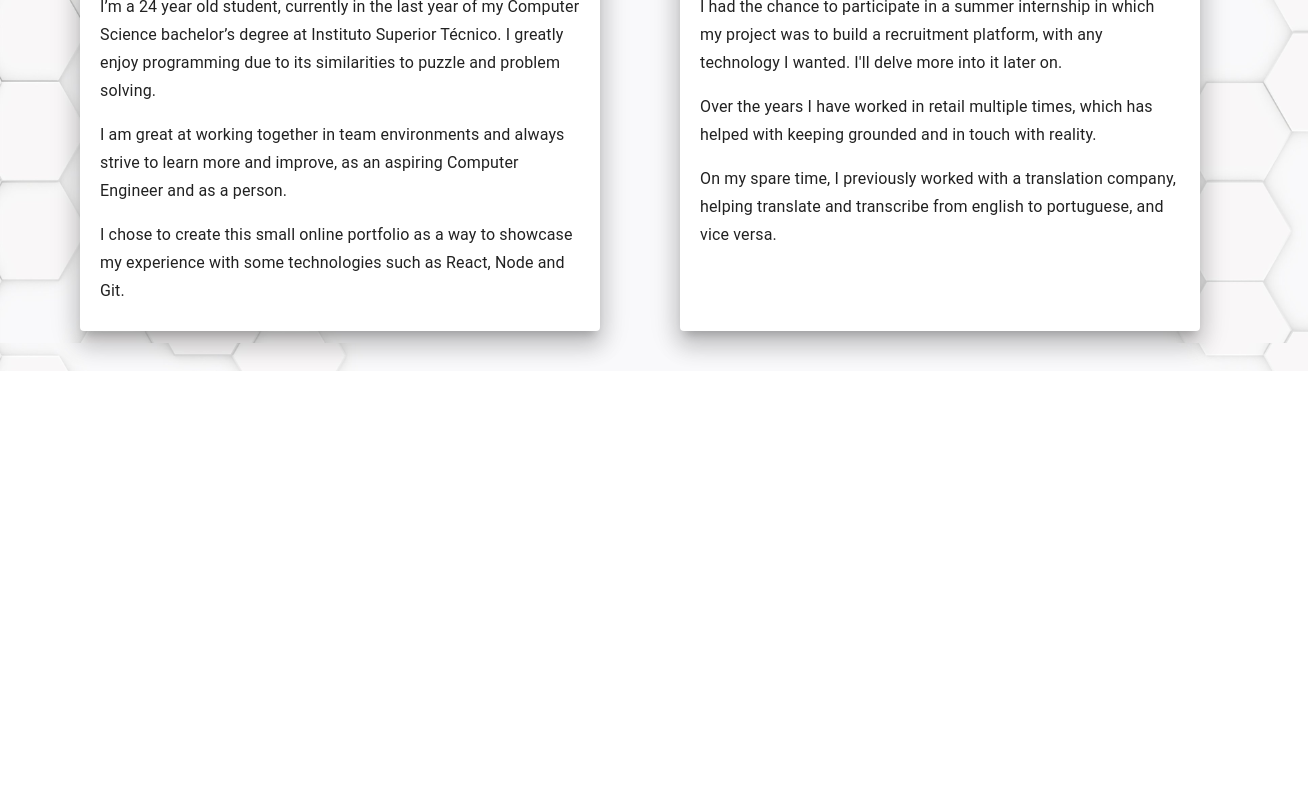
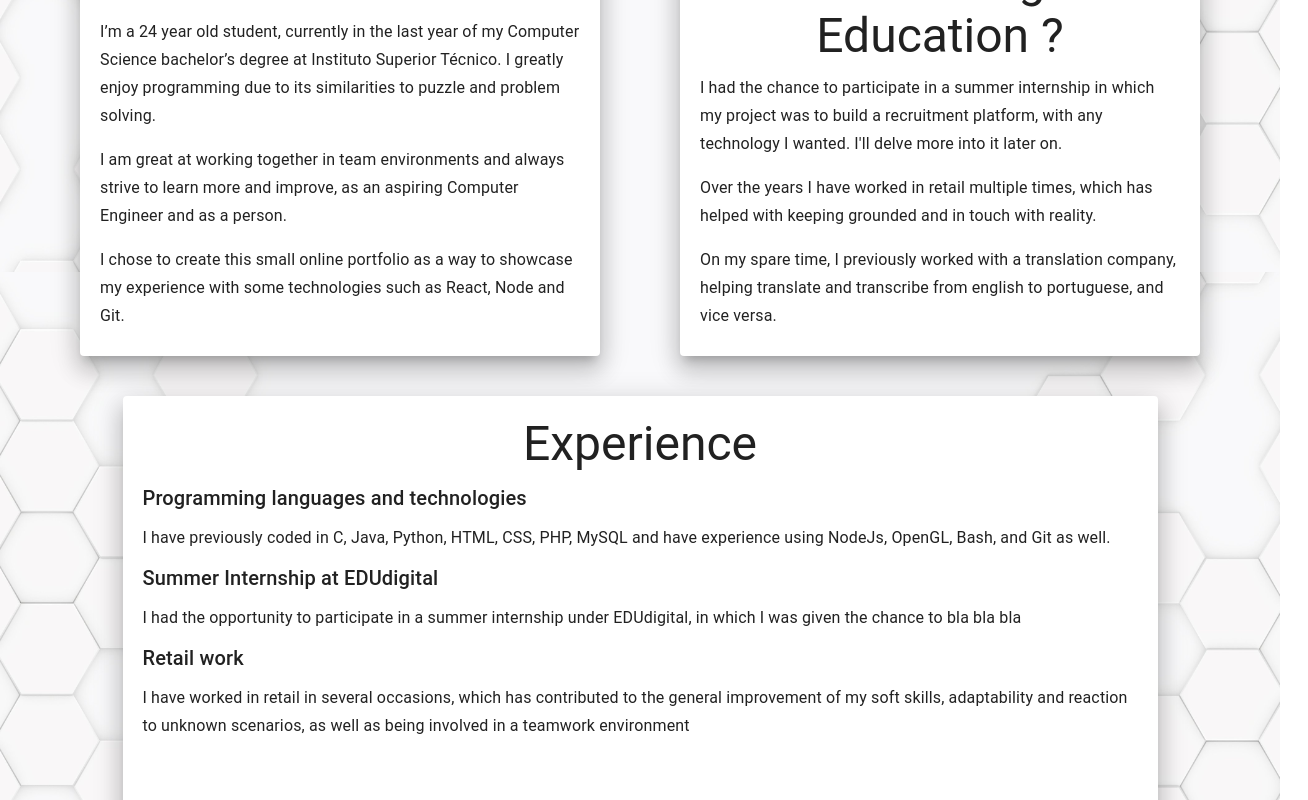
Before and after one commit to NotAHelicopter/personalweb, a React (Create React App) app: page / in a window 1280 px wide. Shown: the part 528-1328 px from the top of the page, 1308 px wide, since content can reach past the window. Before the commit the page ends 899 px from the top, so only its background shows below. Built offline with nearby package versions, Linux system fonts and the light colour scheme.

Commit message:
added backToTop button, experience button functionality, background image stability

```diff
--- a/src/App.css
+++ b/src/App.css
@@ -1,10 +1,15 @@
 .App {
   text-align: center;
-
+  background-image: url(./back2.jpg);
+  overflow: hidden;
+  background-repeat: no-repeat;
+  background-size: cover;
+  background-attachment: fixed;
+  background-position: center;
 }
 
 .App-pers {
-  height: 25vmin;
+  height: 28vmin;
   border-radius: 15%;
   pointer-events: none;
   margin-bottom: 15px;
@@ -12,7 +17,6 @@
 
 .App-header {
   min-height: 60vh;
-  margin-top: 5vh;
   display: flex;
   flex-direction: column;
   align-items: center;
@@ -25,3 +29,23 @@
   color:rgb(4, 0, 58);
   font-size: calc(9px + 1vmin);
 }
+
+::-webkit-scrollbar {
+  display: none;
+}
+
+/* Track */
+::-webkit-scrollbar-track {
+  background: #f1f1f1;
+}
+
+/* Handle */
+::-webkit-scrollbar-thumb {
+  background: #888;
+  border-radius: 10px;
+}
+
+/* Handle on hover */
+::-webkit-scrollbar-thumb:hover {
+  background: #555;
+}
--- a/src/App.js
+++ b/src/App.js
@@ -4,6 +4,11 @@ import { makeStyles } from '@material-ui/core/styles';
 import Paper from '@material-ui/core/Paper';
 import Grid from '@material-ui/core/Grid';
 import { Typography } from '@material-ui/core';
+import Button from '@material-ui/core/Button';
+
+import Fab from '@material-ui/core/Fab';
+import KeyboardArrowUpIcon from '@material-ui/icons/KeyboardArrowUp';
+import { useEffect, useState } from 'react';
 
 const useStyles = makeStyles((theme) => ({
   paper :{
@@ -14,6 +19,17 @@ const useStyles = makeStyles((theme) => ({
     padding: 10,
     minHeight: '404px',
     },
+  paper2: {
+    backgroundColor: "#ffffff",
+    minWidth: 'flex',
+    maxWidth: '1015px',
+    margin: 20,
+    padding: 10,
+    minHeight: '404px',
+  },
+  grid1: {
+    minWidth: 'flex',
+  },
   typoLong:{
     marginTop: 10,
   },
@@ -21,13 +37,37 @@ const useStyles = makeStyles((theme) => ({
     margin: 10,
     textAlign: 'left',
   },
-  grid1: {
-    marginTop: 10,
+  backTop: {
+    position: 'fixed',
+    bottom: theme.spacing(2),
+    right: theme.spacing(2),
+    '&:hover': {
+      backgroundColor: 'transparent',
+    }
+  },
+  fabBut: {
+    backgroundColor: '#BEBEB5',
+    size:"large",
+    disableFocusRipple:"true",
+    disableTouchRipple:"true",
+    disableRipple:"true",
   }
 }));
 
+
 function App() {
   const classes = useStyles();
+
+  const [scroll, setScroll] = useState(0)
+
+  useEffect(() => {
+    document.addEventListener('scroll', () => {
+      const scrollCheck = window.scrollY < 100;
+        if (scrollCheck !== scroll) {
+          setScroll(scrollCheck)
+        }
+    });
+  })
 
   return (
     <div className="App">
@@ -39,7 +79,8 @@ function App() {
             BSc Finalist in Computer Engineering
           </p>
         </div>
-        <Grid container className={classes.grid1} spacing={2}>
+      </header>
+        <Grid container className={classes.grid1} spacing={10}>
           <Grid container justify="center" spacing={5}>
             <Grid key={1} item>
               <Paper elevation={15} className={classes.paper}>
@@ -62,7 +103,7 @@ function App() {
             <Grid key={2} item>
               <Paper elevation={15} className={classes.paper}>
                 <Typography variant='h3' className={classes.typoLong}>
-                  A bit of my experience
+                  Contact info / goals / Education ?
                 </Typography>
                 <Typography variant ="subtitle1" className={classes.typoLong2}>
                   I had the chance to participate in a summer internship in which my project was to build
@@ -78,8 +119,51 @@ function App() {
               </Paper>
             </Grid>
           </Grid>
+          <Grid container justify="center">
+            <Paper elevation={15} className={classes.paper2}>
+              <Typography variant='h3' className={classes.typoLong}>
+                  Experience
+              </Typography>
+              <Typography variant="h6" className={classes.typoLong2}>
+                Programming languages and technologies
+              </Typography>
+              <Typography variant="subtitle1" className={classes.typoLong2}>
+                I have previously coded in C, Java, Python, HTML, CSS, PHP, MySQL
+                  and have experience using NodeJs, OpenGL, Bash, and Git as well.
+              </Typography>
+              <Typography variant="h6" className={classes.typoLong2}>
+                Summer Internship at EDUdigital
+              </Typography>
+              <Typography variant="subtitle1" className={classes.typoLong2}>
+                I had the opportunity to participate in a summer internship under EDUdigital, in which I was given the chance to bla bla bla
+              </Typography>
+              <Typography variant="h6" className={classes.typoLong2}>
+                Retail work
+              </Typography>
+              <Typography variant="subtitle1" className={classes.typoLong2}>
+                I have worked in retail in several occasions, which has contributed to
+                the general improvement of my soft skills, adaptability and reaction
+                to unknown scenarios, as well as being involved in a teamwork environment
+              </Typography>
+            </Paper>
+          </Grid>
         </Grid>
-      </header>
+        { window.scrollY > 100 && (
+
+          <Button className={classes.backTop}
+          onClick={()=>{window.scrollTo({
+            top: 0,
+            behavior: 'smooth'
+          })}}
+          disableRipple= 'true'
+          disableFocusRipple='true'
+          >
+            <Fab size="large" className={classes.fabBut}>
+              <KeyboardArrowUpIcon />
+            </Fab>
+          </Button>
+
+        )}
     </div>
   );
 }
--- a/src/Bar.js
+++ b/src/Bar.js
@@ -16,6 +16,7 @@ const useStyles = makeStyles((theme) => ({
     alignItems: 'center',
     backgroundColor: '#272D2D',
     blockSize: '65px',
+
   },
   buts: {
     borderRadius: 5,
@@ -31,12 +32,16 @@ export default function ButtonAppBar() {
 
   return (
     <div className={classes.root}>
-      <AppBar position="static" className={classes.bar}>
+      <AppBar position="fixed" className={classes.bar}>
         <Toolbar>
 
           <Button variant="contained"
             className={classes.buts}
             startIcon={<AssessmentIcon/>}
+            onClick={()=>{window.scrollTo({
+              top: 2000,
+              behavior: 'smooth'
+            })}}
           >Experience</Button>
 
           <Button variant="contained"
--- a/src/index.css
+++ b/src/index.css
@@ -5,10 +5,7 @@ body {
     sans-serif;
   -webkit-font-smoothing: antialiased;
   -moz-osx-font-smoothing: grayscale;
-  background-image: url(./back2.jpg);
-  max-width: 100%;
-  overflow: hidden;
-  background-size: cover;
+
 }
 
 code {
```
Also changed, not shown: 1 other file (tests, documents, lock files or other folders).
